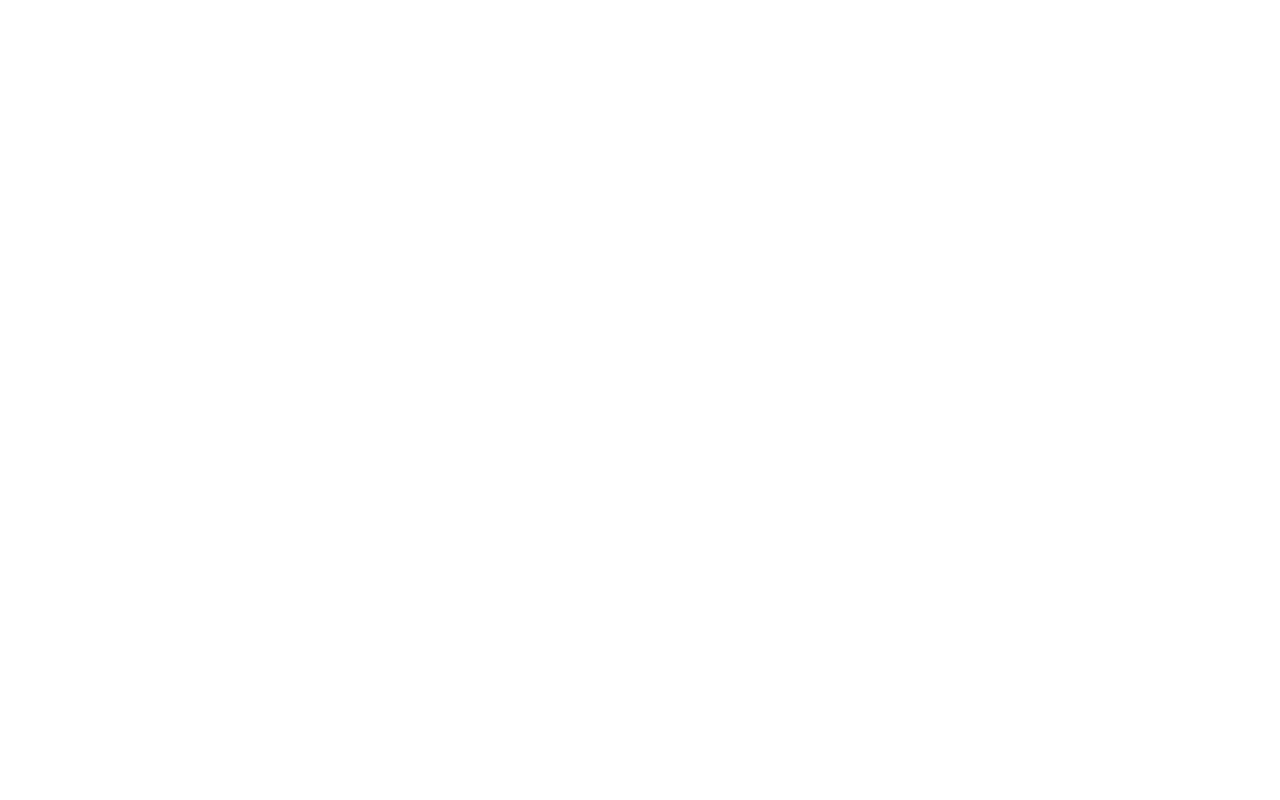
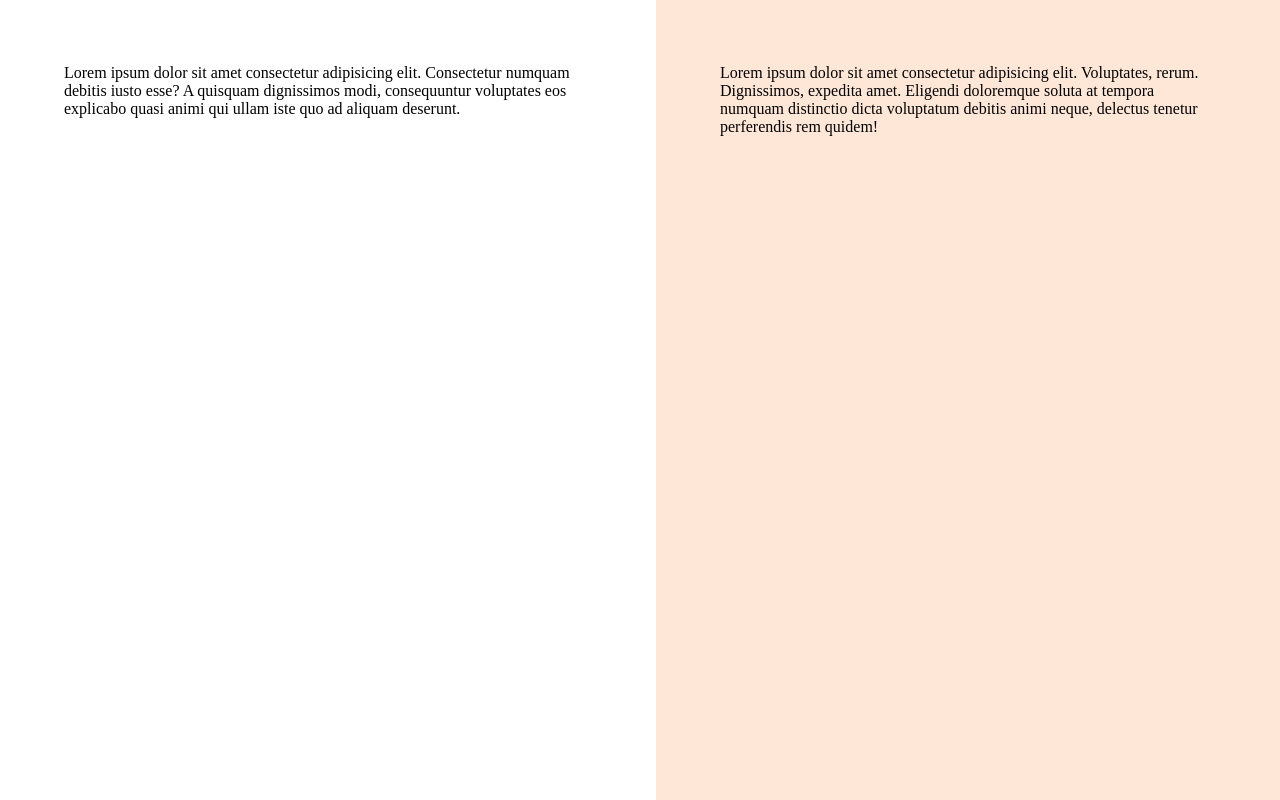
Before and after one commit to vitukjkk/portal-de-matricula, a plain HTML site: page index.html in a window 1280 px wide. Drawn offline with Linux system fonts and the light colour scheme.

Commit message:
layout css

```diff
--- a/index.html
+++ b/index.html
@@ -10,6 +10,18 @@
     <link href="https://fonts.googleapis.com/css2?family=Archivo:ital,wght@0,100..900;1,100..900&family=Poppins:ital,wght@0,100;0,200;0,300;0,400;0,500;0,600;0,700;0,800;0,900;1,100;1,200;1,300;1,400;1,500;1,600;1,700;1,800;1,900&display=swap" rel="stylesheet">
 </head>
 <body>
+    <div id="app">
+        <main>
+            <div class="main-container">
+                Lorem ipsum dolor sit amet consectetur adipisicing elit. Consectetur numquam debitis iusto esse? A quisquam dignissimos modi, consequuntur voluptates eos explicabo quasi animi qui ullam iste quo ad aliquam deserunt.
+            </div>
+        </main>
 
+        <aside>
+            <div class="aside-container">
+                Lorem ipsum dolor sit amet consectetur adipisicing elit. Voluptates, rerum. Dignissimos, expedita amet. Eligendi doloremque soluta at tempora numquam distinctio dicta voluptatum debitis animi neque, delectus tenetur perferendis rem quidem!
+            </div>
+        </aside>
+    </div>
 </body>
 </html>
--- a/styles/global.css
+++ b/styles/global.css
@@ -1,3 +1,8 @@
+* {
+    padding: 0;
+    margin: 0;
+}
+
 :root {
     --font-family: 'Poppins', sans-serif;
     --text: 400 1rem/1.5 var(var(--font-family));
@@ -15,3 +20,7 @@
     --stroke-hightlight: #F3541C;
     --semantic-error: #DC2625;
 }
+
+body {
+    overflow: hidden;
+}
--- a/styles/index.css
+++ b/styles/index.css
@@ -1 +1,2 @@
  @import url(global.css);
+ @import url(layout.css);
--- /dev/null
+++ b/styles/layout.css
@@ -0,0 +1,26 @@
+#app {
+    display: grid;
+    grid-template-columns: 51.25% 48.75%;
+
+    height: 100vh;
+    overflow: hidden;
+}
+
+main {
+    overflow: auto;
+    padding: 4rem;
+
+    .main-container {
+        max-width: 33rem;
+        margin-left: auto;
+    }
+}
+
+aside {
+    background-color: var(--surface-secondary);
+    padding: 4rem;
+
+    .aside-container {
+        max-width: 31rem;
+    }
+}
```
